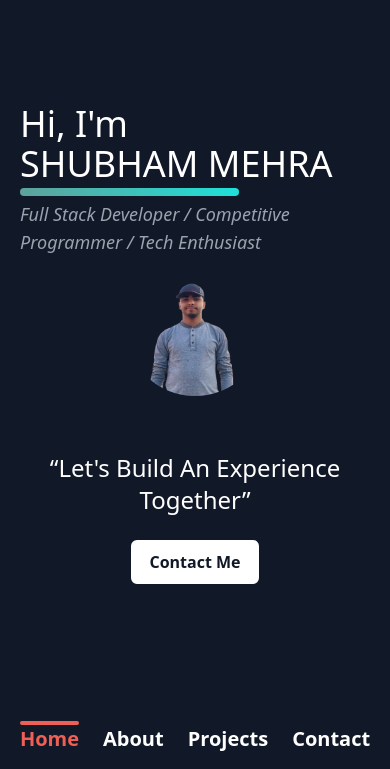
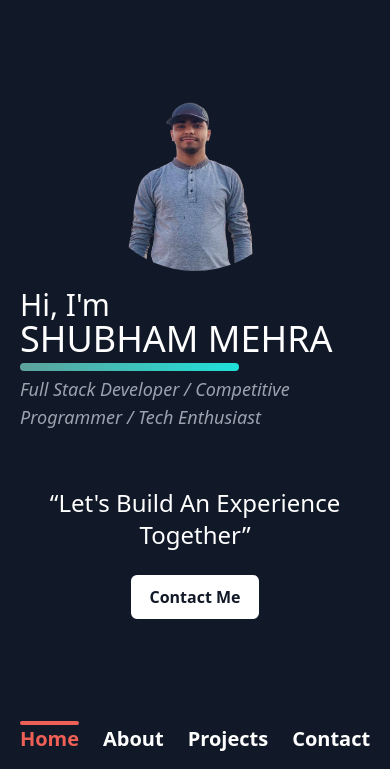
Before and after one commit to shubhammehra4/portfolio, a Gatsby site: page / in a window 390 px wide. Shown: the part 75-844 px from the top of the page. Built offline with nearby package versions, Linux system fonts and the light colour scheme; Gatsby itself is replaced by a stand-in of ours.

Commit message:
Allignment

```diff
--- a/src/components/Home.tsx
+++ b/src/components/Home.tsx
@@ -14,13 +14,13 @@ const Home: React.FC<HomeProps> = ({ setActive }) => {
         animate={{ opacity: 1 }}
         className="flex flex-col w-full"
       >
-        <div className="max-w-7xl px-5 xl:px-0 w-full mx-auto flex flex-col md:flex-row justify-between items-center">
+        <div className="max-w-7xl px-5 xl:px-0 w-full mx-auto flex flex-col-reverse md:flex-row justify-between items-center">
           <div>
             <m.h1
               initial={{ opacity: 0 }}
               animate={{ opacity: 1 }}
               layoutId="heading"
-              className="text-4xl md:text-6xl my-2 md:my-4"
+              className="text-3xl md:text-6xl my-2 md:my-4 mt-4 md:mt-0"
             >
               <span className="mb-1 md:mb-4">Hi, I'm</span>
               <br />
@@ -51,7 +51,7 @@ const Home: React.FC<HomeProps> = ({ setActive }) => {
               quality={100}
               formats={["auto", "webp", "avif"]}
               placeholder="blurred"
-              className="rounded-full w-2/5 lg:w-full"
+              className="rounded-full w-3/5 lg:w-full"
             />
           </m.div>
         </div>
```
